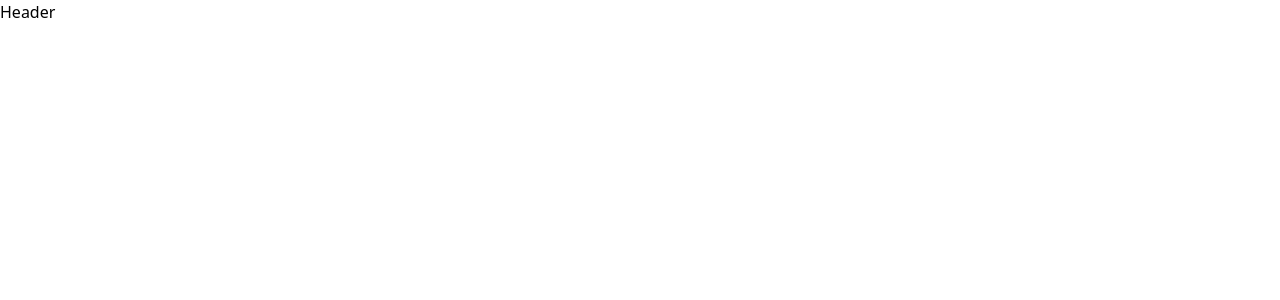
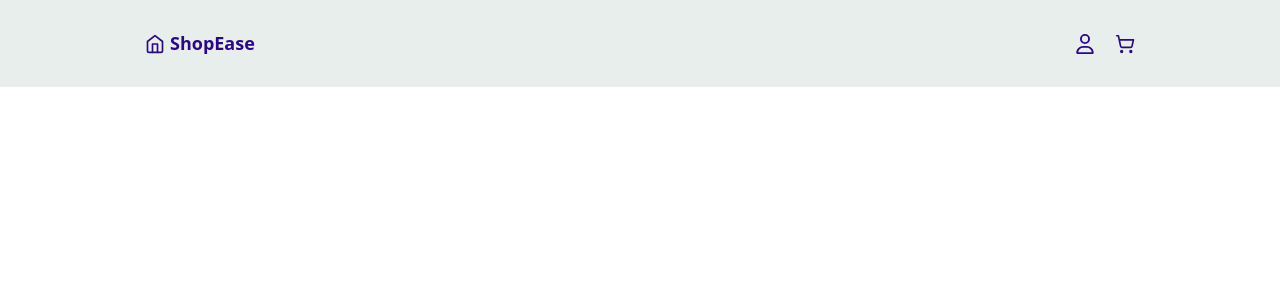
Before and after one commit to shobhini-kundu/e-commerce, a Next.js app: page / in a window 1280 px wide. Shown: the top 300 px of the page. Built offline with nearby package versions, Linux system fonts and the light colour scheme.

Commit message:
Header ui updated

```diff
--- a/components/layouts/Header.css
+++ b/components/layouts/Header.css
@@ -0,0 +1,54 @@
+.header{
+    display: flex;
+    justify-content: space-between;
+    align-items: center;
+    padding: 20px 125px;
+    position: sticky;
+    top: 0;
+    gap: 30px;
+    width: 100%;
+    background-color: #e7eeec;
+    z-index: 9999999999999;
+
+
+.box_1{
+    display: flex;
+    gap: 5px;
+    align-items: center;
+    padding: 10px 20px;
+    .icon_1{
+        color:rgb(44, 9, 126);
+        font-size: 20px;
+    }
+
+    .title{
+            color:rgb(44, 9, 126);
+            font-size: 18px;
+            font-weight: 600;
+
+    }
+    .icon_2{
+        color:rgb(44, 9, 126);
+        font-size: 20px;
+    }
+
+
+}
+.box_2{
+    display: flex;
+    gap: 20px;
+    align-items: center;
+    padding: 10px 20px;
+
+    .icon_2{
+        color:rgb(44, 9, 126);
+        font-size: 20px;
+
+    }
+    .icon_3{
+        color:rgb(44, 9, 126);
+        font-size: 20px;
+        font-weight: 00;
+    }
+}
+}
--- a/components/layouts/Header.tsx
+++ b/components/layouts/Header.tsx
@@ -1,10 +1,25 @@
 "use client"
 import React from 'react'
 import "./Header.css"
+import { FiHome } from "react-icons/fi";
+import { FaRegUser } from "react-icons/fa6";
+import { LuShoppingCart } from "react-icons/lu";
 
 const Header: React.FC = () => {
   return (
-    <div>Header</div>
+    <div className="header">
+      <div className= "box_1">
+        <div className='icon_1'><FiHome /></div>
+        <div className="title">ShopEase</div>
+      </div>
+        <div className="box_2">
+          <div className="icon_2">
+            <FaRegUser />
+          </div>
+          <div className="icon_3"><LuShoppingCart />
+          </div>
+      </div>
+    </div>
   )
 }
 
--- a/package.json
+++ b/package.json
@@ -12,6 +12,7 @@
     "next": "16.2.9",
     "react": "19.2.4",
     "react-dom": "19.2.4",
+    "react-icons": "^5.6.0",
     "sass": "^1.101.0"
   },
   "devDependencies": {
```
Also changed, not shown: 1 other file (tests, documents, lock files or other folders).
